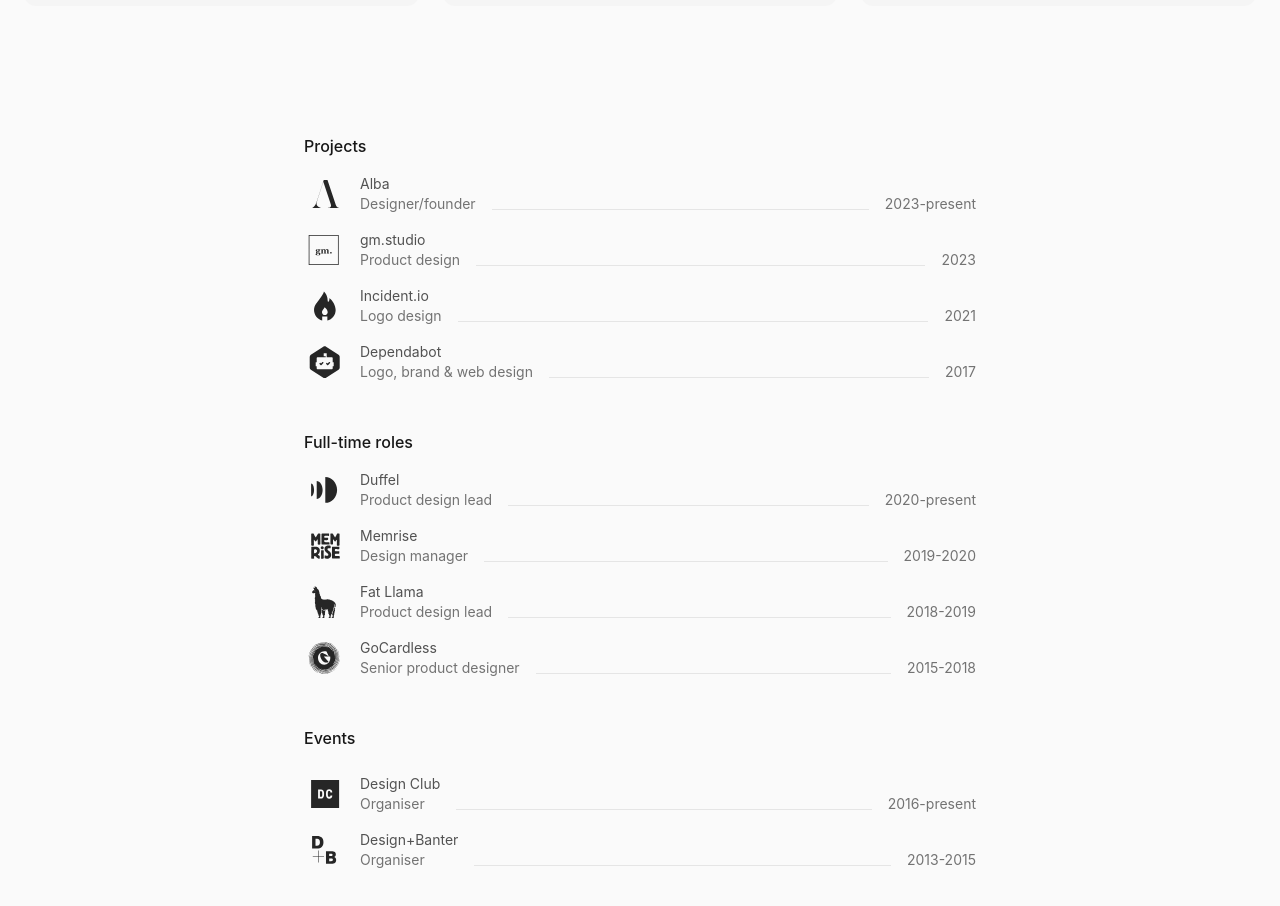
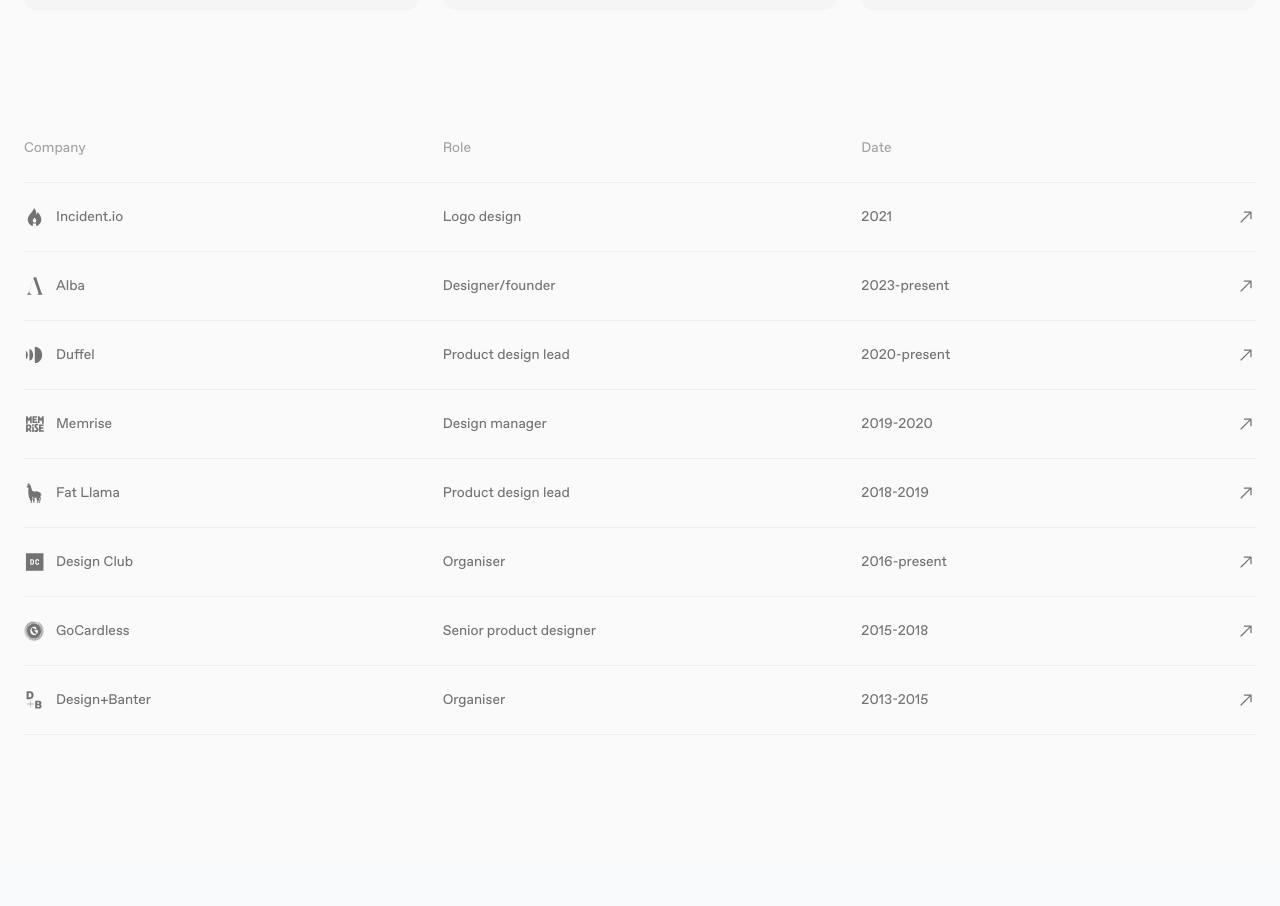
Before and after one commit to swillis/samwill-dot-is, a Next.js app: page / in a window 1280 px wide. Shown: the part 1760-2666 px from the top of the page. After the commit the page ends 2621 px from the top, so only its background shows below. Built offline with nearby package versions, Linux system fonts and the light colour scheme.

Commit message:
fonts and hover states and new cv section

```diff
--- a/src/pages/index.tsx
+++ b/src/pages/index.tsx
@@ -82,82 +82,62 @@ const selectedWork = [
   // },
 ];
 
-const projects = [
+const cv = [
+  {
+    company: "Incident.io",
+    role: "Logo design",
+    date: "2021",
+    link: "https://incident.io",
+    icon: <Icon name="incident" className="cv-item_icon" size={20} />,
+  },
   {
     company: "Alba",
     role: "Designer/founder",
     date: "2023-present",
     link: "https://alba.art",
-    icon: <Icon name="alba" className="cv-item_icon" size={32} />,
+    icon: <Icon name="alba" className="cv-item_icon" size={20} />,
   },
-  {
-    company: "gm.studio",
-    role: "Product design",
-    date: "2023",
-    link: "https://gmstudio.art",
-    icon: <Icon name="gm_studio" className="cv-item_icon" size={32} />,
-  },
-  {
-    company: "Incident.io",
-    role: "Logo design",
-    date: "2021",
-    link: "https://incident.io",
-    icon: <Icon name="incident" className="cv-item_icon" size={32} />,
-  },
-  {
-    company: "Dependabot",
-    role: "Logo, brand & web design",
-    date: "2017",
-    link: "https://dependabot.com",
-    icon: <Icon name="dependabot" className="cv-item_icon" size={32} />,
-  },
-];
-
-const roles = [
   {
     company: "Duffel",
     role: "Product design lead",
     date: "2020-present",
     link: "https://duffel.com",
-    icon: <Icon name="duffel" className="cv-item_icon" size={32} />,
+    icon: <Icon name="duffel" className="cv-item_icon" size={20} />,
   },
   {
     company: "Memrise",
     role: "Design manager",
     date: "2019-2020",
     link: "https://memrise.com",
-    icon: <Icon name="memrise" className="cv-item_icon" size={32} />,
+    icon: <Icon name="memrise" className="cv-item_icon" size={20} />,
   },
   {
     company: "Fat Llama",
     role: "Product design lead",
     date: "2018-2019",
     link: "https://fatllama.com",
-    icon: <Icon name="fat_llama" className="cv-item_icon" size={32} />,
+    icon: <Icon name="fat_llama" className="cv-item_icon" size={20} />,
+  },
+  {
+    company: "Design Club",
+    role: "Organiser",
+    date: "2016-present",
+    link: "https://designclub.io",
+    icon: <Icon name="design_club" className="cv-item_icon" size={20} />,
   },
   {
     company: "GoCardless",
     role: "Senior product designer",
     date: "2015-2018",
     link: "https://gocardless.com",
-    icon: <Icon name="gocardless" className="cv-item_icon" size={32} />,
-  },
-];
-
-const events = [
-  {
-    company: "Design Club",
-    role: "Organiser",
-    date: "2016-present",
-    link: "https://designclub.io",
-    icon: <Icon name="design_club" className="cv-item_icon" size={32} />,
+    icon: <Icon name="gocardless" className="cv-item_icon" size={20} />,
   },
   {
     company: "Design+Banter",
     role: "Organiser",
     date: "2013-2015",
     link: "https://twitter.com/designandbanter",
-    icon: <Icon name="design_and_banter" className="cv-item_icon" size={32} />,
+    icon: <Icon name="design_and_banter" className="cv-item_icon" size={20} />,
   },
 ];
 
@@ -196,7 +176,7 @@ export default function Home() {
   }, []);
 
   return (
-    <main className={`${theme}`}>
+    <main className={`${theme} max-w-[1920px] mx-auto`}>
       <Head>
         <meta charSet="utf-8" />
         <meta name="viewport" content="initial-scale=1.0, width=device-width" />
@@ -243,10 +223,10 @@ export default function Home() {
                 height={40}
               />
               <div>
-                <p className="text-sm dark:text-gray-50 text-gray-900 font-medium">
+                <p className="text-sm dark:text-gray-50 text-gray-900">
                   Sam Willis
                 </p>
-                <p className="text-sm dark:text-gray-500 text-gray-600 font-medium">
+                <p className="text-sm dark:text-gray-500 text-gray-500">
                   Product designer
                 </p>
               </div>
@@ -294,8 +274,8 @@ export default function Home() {
           {/* Hero */}
           <div className="mx-auto max-w-2xl w-full text-center animate-second">
             <div className="flex flex-col gap-6 items-center">
-              <div className="flex flex-col gap-3 max-w-2xl">
-                <p className="dark:text-gray-50 text-gray-900 text-xl font-medium">
+              <div className="flex flex-col gap-4 max-w-2xl">
+                <p className="dark:text-gray-50 text-gray-900 text-xl">
                   I{" "}
                   <ReactTyped
                     strings={[
@@ -319,7 +299,7 @@ export default function Home() {
                     showCursor={true}
                   />
                 </p>
-                <p className="dark:text-gray-500 text-gray-600 text-xl">
+                <p className="dark:text-gray-500 text-gray-500 text-xl">
                   I&apos;ve spent the past 10+ years helping companies translate
                   vision into reality, and design into competitive advantage.
                   I&apos;m currently building the future of travel at{" "}
@@ -342,7 +322,7 @@ export default function Home() {
                 </p>
               </div>
               <div className="flex shrink grow basis-auto">
-                <span className="border rounded-full dark:border-gray-900 border-gray-200 px-4 py-2 text-sm dark:text-gray-500 text-gray-600 flex flex-row items-center justify-start gap-3">
+                <span className="border rounded-full dark:border-gray-900 border-gray-200 px-4 py-2 text-sm dark:text-gray-500 text-gray-500 flex flex-row items-center justify-start gap-3">
                   <span className="h-2 w-2 dark:bg-red-700 bg-red-500 rounded-full" />
                   <span>Unavailable for new projects</span>
                 </span>
@@ -351,9 +331,9 @@ export default function Home() {
           </div>
 
           {/* Selected work */}
-          <div className="grid grid-cols-1 sm:grid-cols-2 xl:grid-cols-3 min-[1800px]:grid-cols-4 gap-6">
+          <div className="grid grid-cols-1 sm:grid-cols-2 xl:grid-cols-3 gap-6">
             {selectedWork.map((project) => (
-              <AppearIn key={project.title} className="test">
+              <AppearIn key={project.title}>
                 <div className="aspect-square dark:bg-gray-900 bg-gray-100 rounded-xl relative flex flex-col justify-center items-center">
                   <div className="flex flex-1 pt-6 pb-5 px-6 w-full">
                     <div className="relative w-full h-full rounded-md overflow-clip">
@@ -362,6 +342,7 @@ export default function Home() {
                         alt={`Picture of ${project.title}`}
                         fill={true}
                         style={{ objectFit: "cover" }}
+                        className="hover:scale-105 transition-all"
                       />
                     </div>
                   </div>
@@ -383,115 +364,49 @@ export default function Home() {
           </div>
 
           {/* CV */}
-          <div className="mx-auto max-w-2xl w-full mb-16">
-            <div className="flex flex-col gap-12">
-              {/* Projects */}
+          <div className="pb-[102px]">
+            <div className="flex flex-row gap-6 pb-6 border-b dark:border-gray-800 border-gray-200/50">
+              <p className="text-sm text-gray-400 dark:text-gray-500 flex-1">
+                Company
+              </p>
+              <p className="text-sm text-gray-400 dark:text-gray-500 flex-1">
+                Role
+              </p>
+              <p className="text-sm text-gray-400 dark:text-gray-500 flex-1">
+                Date
+              </p>
+            </div>
+            {cv.map((item) => (
               <AppearIn>
-                <div className="flex flex-col gap-4">
-                  <p className="title">Projects</p>
-                  {projects.map((item) => (
                 <Link
                   href={item.link}
                   target="_blank"
-                      className="flex flex-row gap-4 align-baseline group transition-all ease-in-out duration-300"
+                  className="flex flex-row gap-6 align-baseline group transition-all ease-in-out duration-300 py-6 border-b dark:border-gray-800 border-gray-200/50 group items-center"
                   key={item.company}
                 >
-                      <div className="p-1">{item.icon}</div>
-                      <div className="flex flex-col">
-                        <p className="cv-item_primary">{item.company}</p>
-                        <p className="cv-item_secondary">{item.role}</p>
+                  <div className="flex flex-row flex-1 gap-3 items-center">
+                    {item.icon}
+                    <p className="text-sm dark:text-gray-400 dark:group-hover:text-gray-50 text-gray-500 group-hover:text-gray-900">
+                      {item.company}
+                    </p>
                   </div>
-                      <div className="cv-item_border"></div>
-                      <div className="flex items-end">
-                        <p className="cv-item_secondary block group-hover:hidden transition-all">
+                  <p className="text-sm dark:text-gray-400 dark:group-hover:text-gray-50 text-gray-500 group-hover:text-gray-900 flex-1">
+                    {item.role}
+                  </p>
+
+                  <div className="flex flex-row flex-1 justify-between items-center">
+                    <p className="text-sm dark:text-gray-400 dark:group-hover:text-gray-50 text-gray-500 group-hover:text-gray-900 flex-1">
                       {item.date}
                     </p>
-                        <div className="hidden group-hover:flex flex-row items-center gap-1 transition-all">
-                          <p className="cv-item_secondary">Visit</p>
                     <Icon
                       name="arrow_right"
-                            className="cv-item_arrow"
-                            size={12}
+                      className="dark:fill-gray-500 dark:group-hover:fill-gray-50 fill-gray-500 group-hover:fill-gray-900"
+                      size={20}
                     />
                   </div>
-                      </div>
                 </Link>
+              </AppearIn>
             ))}
-                </div>
-              </AppearIn>
-
-              {/* Full-time roles */}
-              <AppearIn>
-                <div className="flex flex-col gap-4">
-                  <p className="title">Full-time roles</p>
-                  {roles.map((item) => (
-                    <Link
-                      href={item.link}
-                      target="_blank"
-                      className="flex flex-row gap-4 align-baseline group"
-                      key={item.company}
-                    >
-                      <div className="p-1">{item.icon}</div>
-                      <div className="flex flex-col">
-                        <p className="cv-item_primary">{item.company}</p>
-                        <p className="cv-item_secondary">{item.role}</p>
-                      </div>
-                      <div className="cv-item_border"></div>
-                      <div className="flex items-end">
-                        <p className="cv-item_secondary block group-hover:hidden transition-all">
-                          {item.date}
-                        </p>
-                        <div className="hidden group-hover:flex flex-row items-center gap-1 transition-all">
-                          <p className="cv-item_secondary">Visit</p>
-                          <Icon
-                            name="arrow_right"
-                            className="cv-item_arrow"
-                            size={12}
-                          />
-                        </div>
-                      </div>
-                    </Link>
-                  ))}
-                </div>
-              </AppearIn>
-
-              {/* Events */}
-              <AppearIn>
-                <div className="flex flex-col gap-4 mb-10">
-                  <p className="title mb-2">Events</p>
-                  {events.map((item) => (
-                    <Link
-                      href={item.link}
-                      target="_blank"
-                      className="flex flex-row gap-4 align-baseline group"
-                      key={item.company}
-                    >
-                      <div className="p-1 transition-colors ease-in-out duration-300">
-                        {item.icon}
-                      </div>
-                      <div className="flex flex-col">
-                        <p className="cv-item_primary">{item.company}</p>
-                        <p className="cv-item_secondary">{item.role}</p>
-                      </div>
-                      <div className="cv-item_border"></div>
-                      <div className="flex items-end">
-                        <p className="cv-item_secondary block group-hover:hidden transition-all">
-                          {item.date}
-                        </p>
-                        <div className="hidden group-hover:flex flex-row items-center gap-1 transition-all">
-                          <p className="cv-item_secondary">Visit</p>
-                          <Icon
-                            name="arrow_right"
-                            className="cv-item_arrow"
-                            size={12}
-                          />
-                        </div>
-                      </div>
-                    </Link>
-                  ))}
-                </div>
-              </AppearIn>
-            </div>
           </div>
 
           {/* Social bar */}
--- a/src/styles/globals.css
+++ b/src/styles/globals.css
@@ -10,6 +10,11 @@
   :root {
     --foreground-rgb: 3, 7, 18;
   }
+}
+
+@font-face {
+  font-family: "Favorit";
+  src: url("/fonts/ABCFavorit-regular.woff2"), url("/fonts/ABCFavorit-regular.woff");
 }
 
 body {
@@ -26,7 +31,7 @@ body {
 }
 
 .social-icon {
-  @apply dark:fill-gray-100 fill-gray-700 dark:group-hover:fill-gray-50 group-hover:fill-gray-900;
+  @apply dark:fill-gray-100 fill-gray-500 dark:group-hover:fill-gray-50 group-hover:fill-gray-900;
 }
 
 .title {
@@ -38,7 +43,7 @@ body {
 }
 
 .cv-item_icon {
-  @apply dark:fill-gray-300 fill-gray-800 dark:group-hover:fill-white group-hover:fill-gray-900;
+  @apply dark:fill-gray-500 dark:group-hover:fill-gray-50 fill-gray-500 group-hover:fill-gray-900;
 }
 
 .cv-item_arrow {
--- a/tailwind.config.js
+++ b/tailwind.config.js
@@ -10,18 +10,19 @@ module.exports = {
     './src/components/**/*.{js,ts,jsx,tsx,mdx}',
     './src/app/**/*.{js,ts,jsx,tsx,mdx}',
   ],
+
   theme: {
 
     fontFamily: {
       sans: [
-        "Inter, system, sans-serif",
+        "Favorit, serif",
+        // "Favorit, system, sans-serif",
         // {
         //   fontFeatureSettings: '"cv11", "ss01"',
         //   fontVariationSettings: '"opsz" 32'
         // },
       ],
     },
-
 
     extend: {
       backgroundImage: {
```
Also changed, not shown: src/components/Icon.tsx (+1 -1 lines), public/fonts/ABCFavorit-Regular.woff (added), public/fonts/ABCFavorit-Regular.woff2 (added). Lines whose indentation alone changed are shown as unchanged.
